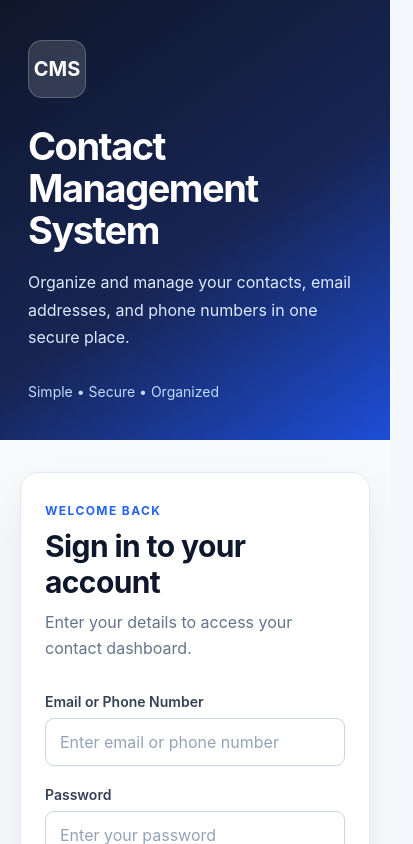
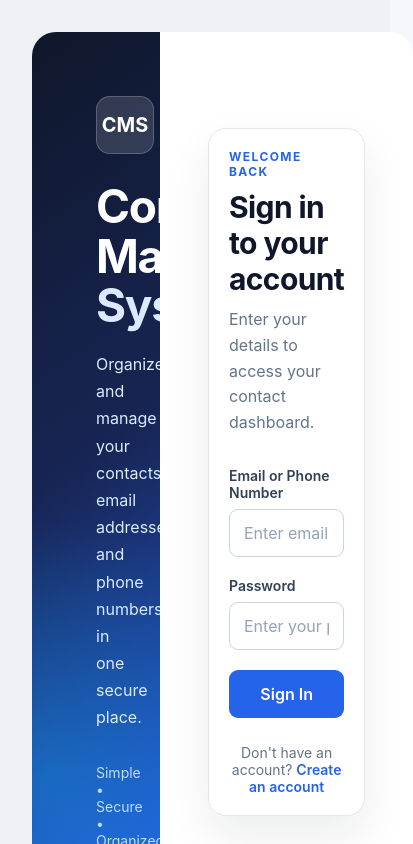
Before and after one commit to 10pshine-cohort-9/cohort-9-java-14438-arisha, a React app in the folder frontend/: page / in a window 390 px wide. Shown: the top 844 px of the page, 413 px wide, since content can reach past the window. Built offline with nearby package versions, Linux system fonts and the light colour scheme; the HTML template or start-up script is replaced by a standard one.

Commit message:
Refine login page design

```diff
--- a/frontend/src/index.css
+++ b/frontend/src/index.css
@@ -235,16 +235,52 @@ button {
 
 @media (max-width: 850px) {
     .auth-page {
-        grid-template-columns: 1fr;
+      min-height: 100vh;
+      padding: 32px;
+      display: grid;
+      grid-template-columns: 0.95fr 1.05fr;
+      gap: 0;
+      background: #eef2f7;
     }
 
   .auth-brand {
-        min-height: auto;
-        padding: 40px 28px;
+    min-height: calc(100vh - 64px);
+    padding: 64px;
+    display: flex;
+    flex-direction: column;
+    justify-content: center;
+    position: relative;
+    overflow: hidden;
+
+    background:
+        radial-gradient(
+            circle at 15% 85%,
+            rgba(14, 165, 233, 0.35),
+            transparent 34%
+        ),
+        linear-gradient(
+            145deg,
+            #0f172a 0%,
+            #172554 48%,
+            #2563eb 100%
+        );
+
+    color: #ffffff;
+
+    border-radius: 24px 0 0 24px;
   }
 
   .auth-brand h1 {
-        font-size: 38px;
+    max-width: 520px;
+    margin: 0 0 20px;
+    font-size: 46px;
+    line-height: 1.08;
+    letter-spacing: -1.3px;
+  }
+
+  .auth-brand h1 span {
+    display: block;
+    color: #dbeafe;
   }
 
     .brand-description {
@@ -257,11 +293,21 @@ button {
     }
 
   .auth-panel {
-        min-height: auto;
-        padding: 32px 20px;
+    min-height: calc(100vh - 64px);
+    padding: 48px;
+    display: flex;
+    align-items: center;
+    justify-content: center;
+
+    background: #ffffff;
+
+    border-radius: 0 24px 24px 0;
   }
 
   .auth-card {
-        padding: 30px 24px;
+    width: 100%;
+    max-width: 450px;
+    padding: 20px;
+    background: #ffffff;
   }
 }
```
Lines whose indentation alone changed are shown as unchanged.
